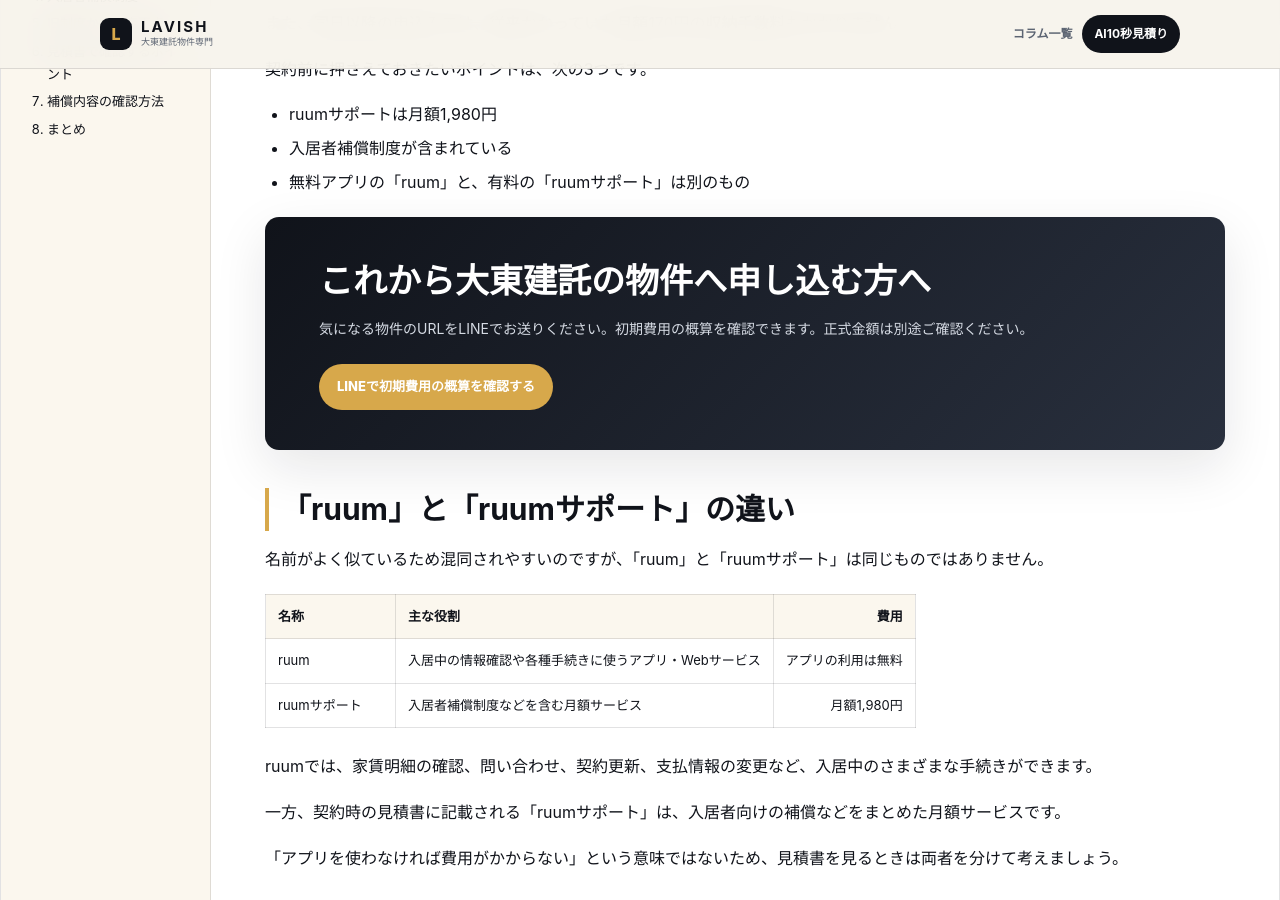
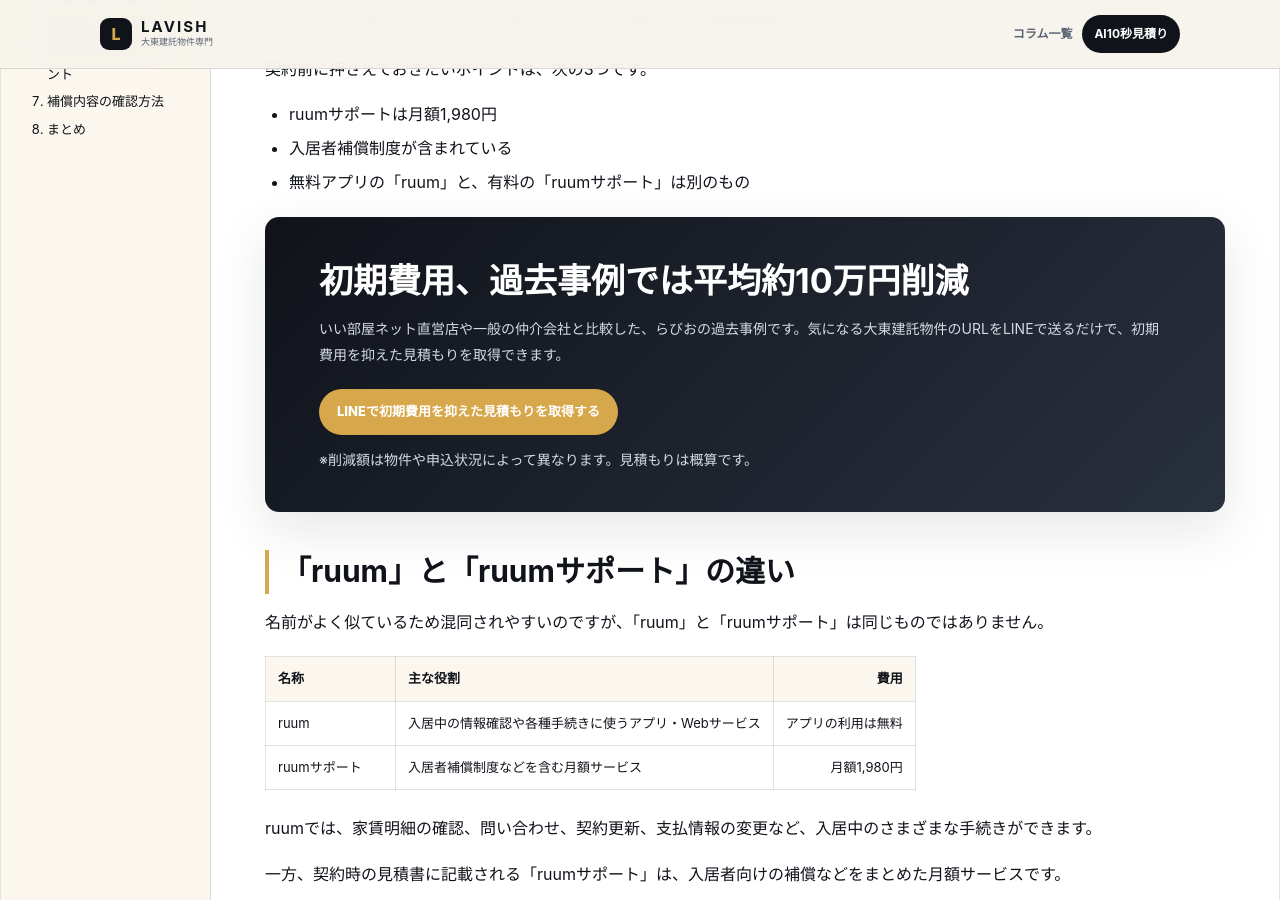
Before and after one commit to lavio8/lavio, a Jekyll site: the page built from _posts/2026-08-07-ruum-support.md, in a window 1280 px wide and 900 px high, scrolled down 690 px. Built offline with Jekyll 4.4.1, drawn with Linux system fonts in a browser that asks for light colours; some of the changed text lies outside the part shown.

Commit message:
Clarify initial cost savings in ruum LINE CTAs

```diff
--- a/_layouts/post-ruum-support.html
+++ b/_layouts/post-ruum-support.html
@@ -3,11 +3,12 @@ layout: default
 ---
 {% capture ruum_line_cta %}
 <section class="article-cta ruum-line-cta" aria-label="申込み前の初期費用確認">
-  <h2>これから大東建託の物件へ申し込む方へ</h2>
-  <p>気になる物件のURLをLINEでお送りください。初期費用の概算を確認できます。正式金額は別途ご確認ください。</p>
+  <h2>初期費用、過去事例では平均約10万円削減</h2>
+  <p>いい部屋ネット直営店や一般の仲介会社と比較した、らびおの過去事例です。気になる大東建託物件のURLをLINEで送るだけで、初期費用を抑えた見積もりを取得できます。</p>
   <div class="article-cta-actions">
-    <a class="article-button article-button-primary" href="{{ site.cta_url }}" rel="noopener">LINEで初期費用の概算を確認する</a>
+    <a class="article-button article-button-primary" href="{{ site.cta_url }}" rel="noopener">LINEで初期費用を抑えた見積もりを取得する</a>
   </div>
+  <p>※削減額は物件や申込状況によって異なります。見積もりは概算です。</p>
 </section>
 {% endcapture %}
 {% assign ruum_content = content | replace: '<!-- ruum-line-cta -->', ruum_line_cta %}
```
Also changed, not shown: _posts/2026-08-07-ruum-support.md (+1 -1 lines).
